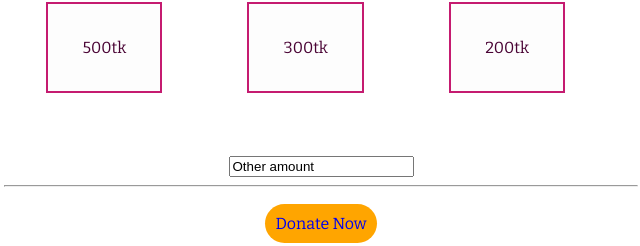
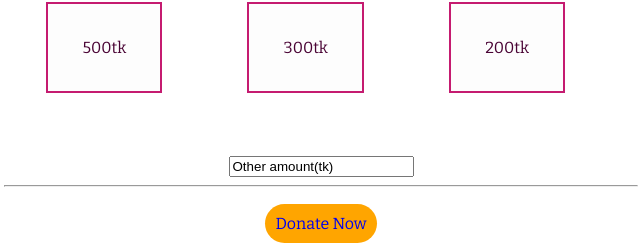
Before and after one commit to maksudurrahman088/Assignment-01, a plain HTML site: page index.html in a window 1280 px wide. Shown: the part 797-1043 px from the top of the page, 319-959 px from the left. Drawn offline with nearby package versions, Linux system fonts and the light colour scheme.

Commit message:
last try

```diff
--- a/index.html
+++ b/index.html
@@ -43,7 +43,7 @@
           </section>
           <section>
               <span class="other-amount">
-                    <input type="text" value="Other amount">
+                    <input type="text" value="Other amount(tk)">
               </span>
                <hr style="width:50%"> <br>
                <a class="button-fix" href="www.bkash.com"  target="_blank">Donate Now</a>
--- a/style.css
+++ b/style.css
@@ -83,5 +83,9 @@ width:80%;
      background-position: center;
 }
 .other-amount{
-    text-decoration:none;
+     background-color: transparent;
+    border: 0px solid;
+    height: 20px;
+    width: 160px;
+    color: rgb(209, 208, 208);
 }
```
